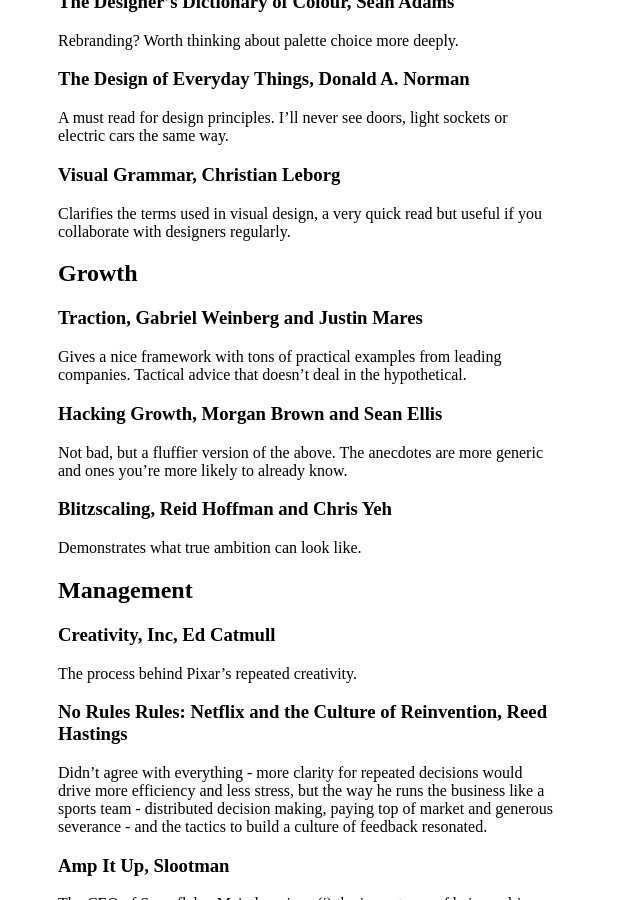
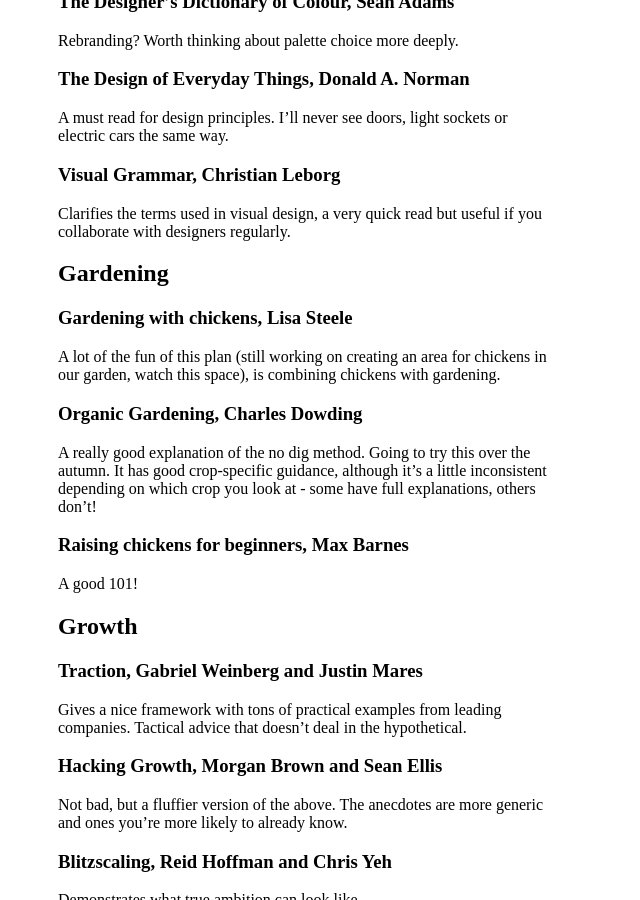
Before and after one commit to jamesefhawkins/jamesefhawkins.github.io, a Jekyll site: the page built from reading/index.md, in a window 1280 px wide and 900 px high, scrolled down 917 px. Shown: the whole window, without its empty margins (0-640 px from the left). Built offline with Jekyll 4.4.1, drawn with Linux system fonts in a browser that asks for light colours.

Commit message:
added chicken books/gardening book

```diff
--- a/reading/index.md
+++ b/reading/index.md
@@ -41,6 +41,20 @@
 ### Visual Grammar, Christian Leborg
 
 Clarifies the terms used in visual design, a very quick read but useful if you collaborate with designers regularly.
+
+## Gardening
+
+### Gardening with chickens, Lisa Steele
+
+A lot of the fun of this plan (still working on creating an area for chickens in our garden, watch this space), is combining chickens with gardening.
+
+### Organic Gardening, Charles Dowding
+
+A really good explanation of the no dig method. Going to try this over the autumn. It has good crop-specific guidance, although it's a little inconsistent depending on which crop you look at - some have full explanations, others don't!
+
+### Raising chickens for beginners, Max Barnes
+
+A good 101!
 
 ## Growth
 
```
